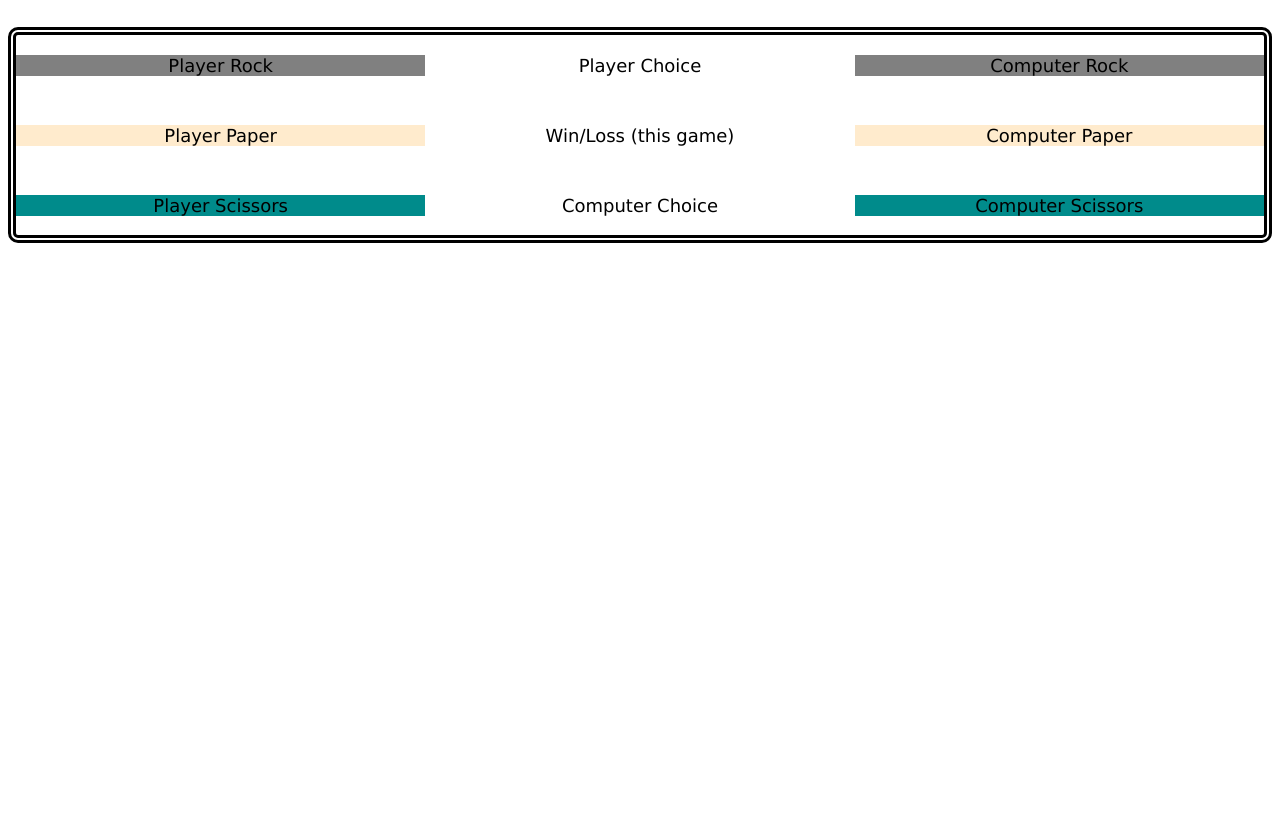
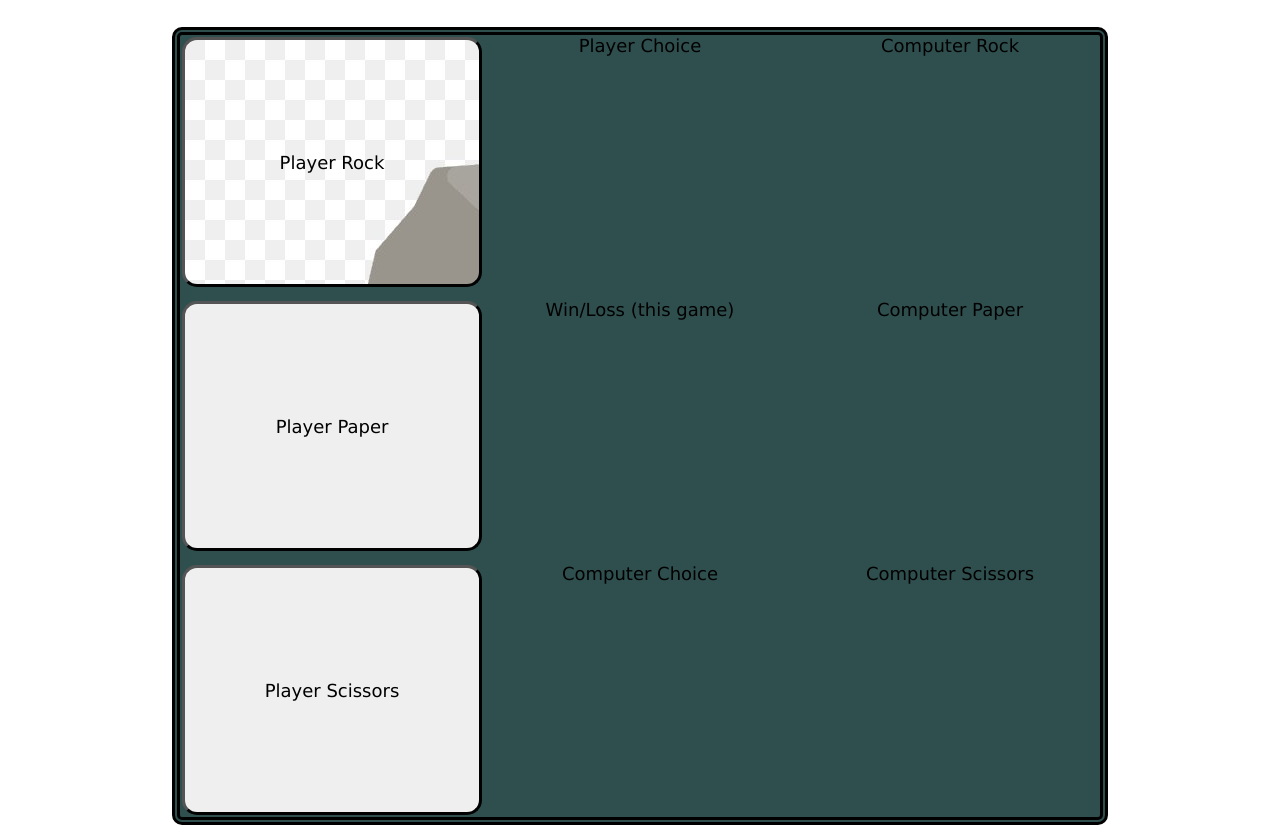
Before and after one commit to BCham16/JSRockPaperScissors, a plain HTML site: page index.html in a window 1280 px wide. Shown: the part 68-901 px from the top of the page. Before the commit the page ends 800 px from the top, so only its background shows below. Drawn offline with Linux system fonts and the light colour scheme.

Commit message:
layout design

```diff
--- a/index.html
+++ b/index.html
@@ -11,9 +11,19 @@
 <body>
   <p id="introduction">Welcome to Rock Paper Scissors!</p>
   <div class="container">
-    <div class="playerRock">Player Rock</div>
-    <div class="playerPaper">Player Paper</div>
-    <div class="playerScissors">Player Scissors</div>
+    <div class="playerRock">
+        <button class="gridButton" id="playerRockButton">Player Rock</button>
+    </div>
+
+    <div class="playerPaper">
+      <button class="gridButton" id="playerPaperButton">Player Paper</button>
+    </div>
+
+    <div class="playerScissors">
+      <button class="gridButton" id="playerScissorsButton">Player Scissors</button>
+    </div>
+
+
     <div class="winLoss">Win/Loss (this game)</div>
     <div class="playerSelection">Player Choice</div>
     <div class="computerSelection">Computer Choice</div>
--- a/style.css
+++ b/style.css
@@ -10,13 +10,13 @@
 }
 
 
-.container {  display: grid;
-  grid-template-columns: 1fr 1fr 1fr;
-  grid-template-rows: 1fr 1fr 1fr;
-  height: 200px;
-  align-items: center;
+.container {
+  background-color: darkslategray;
+  margin: 0 auto;
+  display: grid;
+  grid-template-columns: 300px 300px 300px;
+  width: fit-content;
   gap: 10px 10px;
-  grid-auto-flow: row;
   border-style: double;
   border-width: 8px;
   border-radius: 10px;
@@ -29,17 +29,14 @@
 
 .playerRock {
   grid-area: playerRock;
-  background-color: gray;
 }
 
 .playerPaper {
   grid-area: playerPaper;
-  background-color: blanchedalmond;
 }
 
 .playerScissors {
   grid-area: playerScissors;
-  background-color: darkcyan;
 
 }
 
@@ -54,15 +51,25 @@
 
 .computerRock {
   grid-area: computerRock;
-  background-color: gray;
 }
 
 .computerPaper {
   grid-area: computerPaper;
-  background-color: blanchedalmond;
 }
 
 .computerScissors {
   grid-area: computerScissors;
-  background-color: darkcyan;
 }
+
+.gridButton{
+  width: 300px;
+  height: 250px;
+  padding: 0px;
+  border-width: 3px;
+  border-radius: 15px;
+  margin: 2px;
+}
+
+#playerRockButton{
+  background-image: url(/images/rock.jpg);
+}
```
Also changed, not shown: images/paper.png (added), images/rock.jpg (added), images/scissors.png (added).
